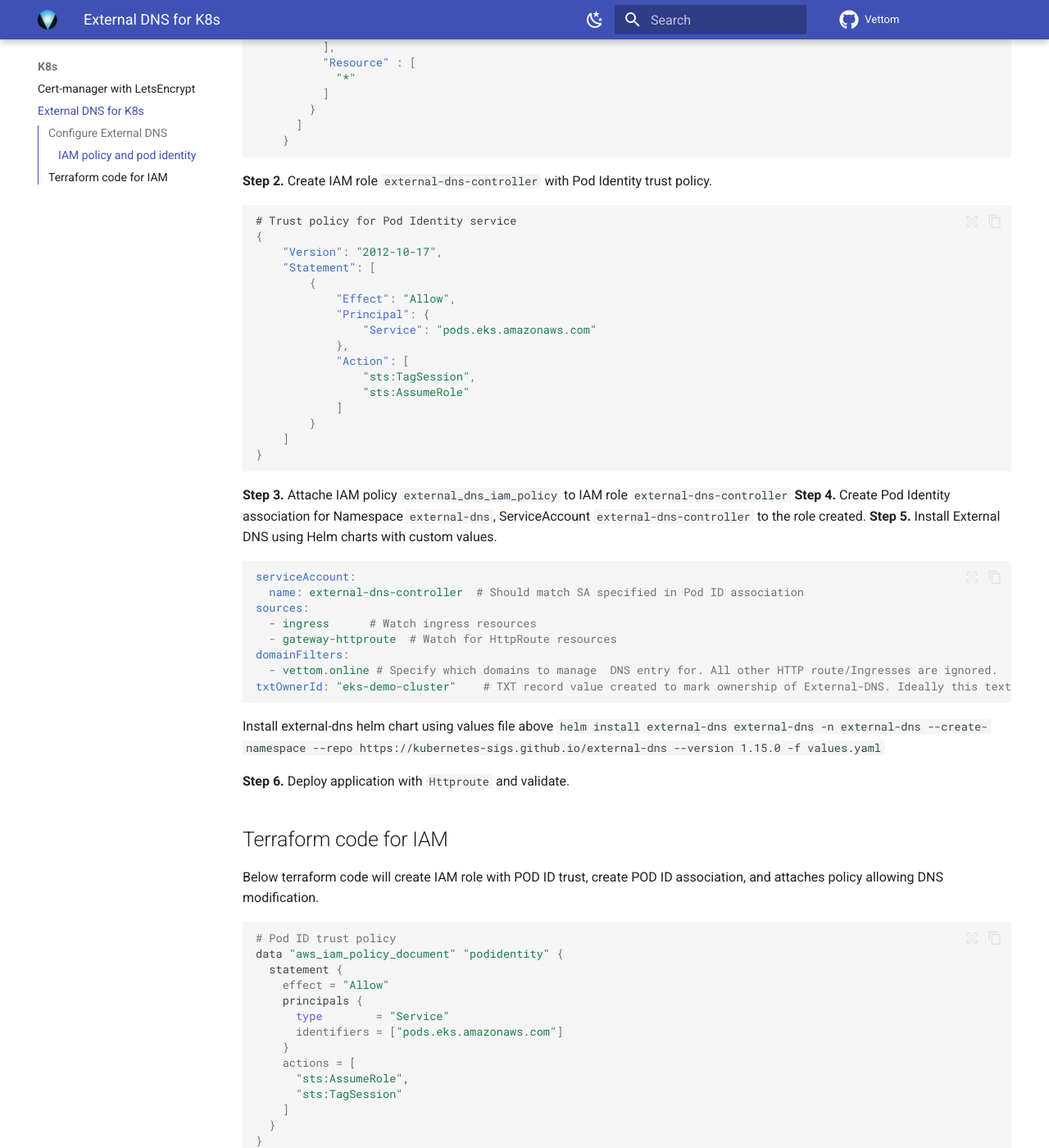
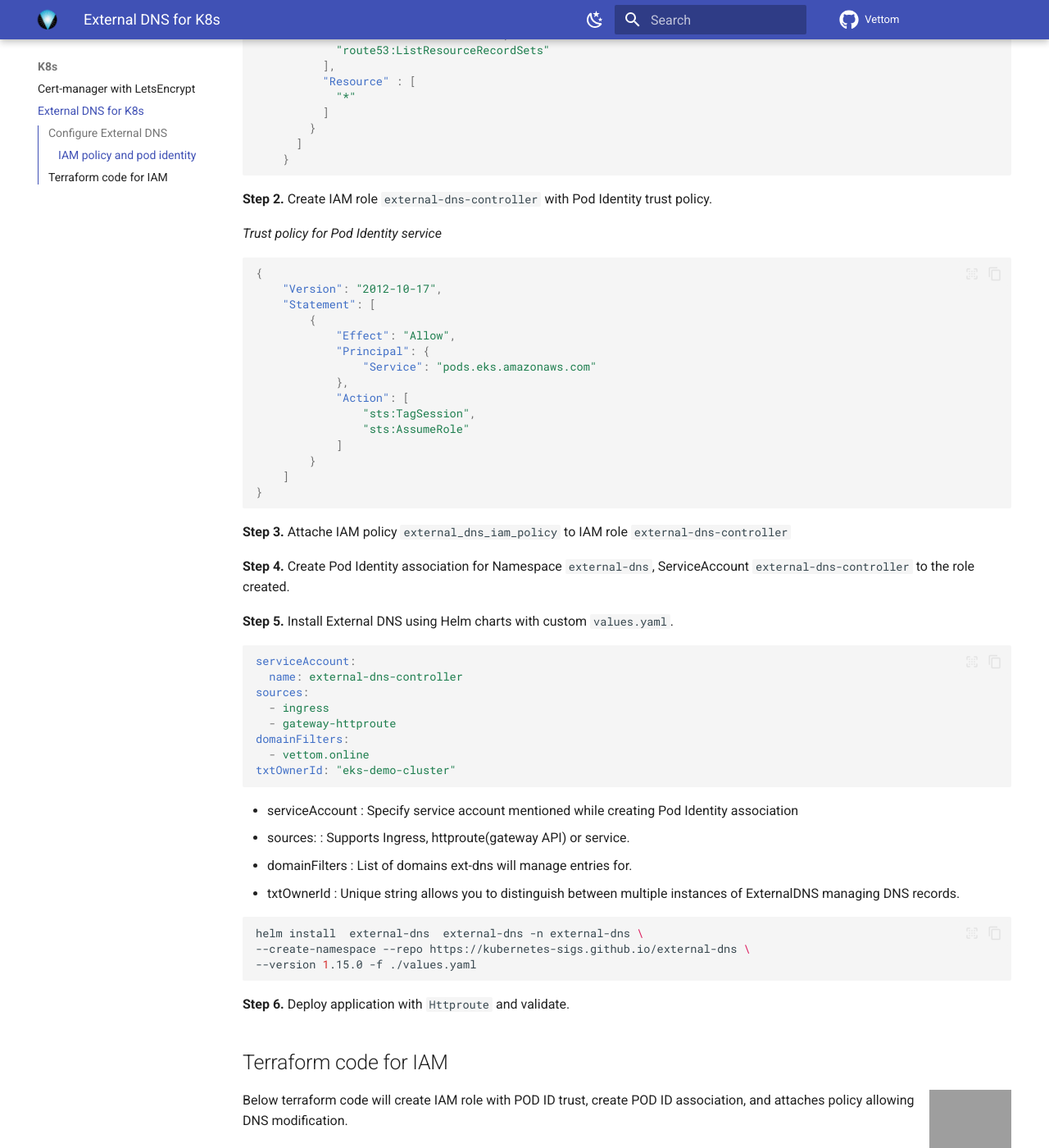
Before and after one commit to vettom/vettom.github.io, an MkDocs documentation site: the page built from docs/K8s/external-dns.md, in a window 1280 px wide and 1400 px high, scrolled down 1584 px. Shown: the whole window at 82% size. Built offline with MkDocs 1.6.1 and Material for MkDocs 9.7.7, drawn with Linux system fonts in a browser that asks for light colours; some of the changed text lies outside the part shown; grey boxes are pictures that could not be loaded.

Commit message:
Update by DV on Tue 17 Dec 2024 11:19:25 GMT

````diff
--- a/docs/K8s/external-dns.md
+++ b/docs/K8s/external-dns.md
@@ -8,7 +8,7 @@
 
 ## Configure External DNS
 There are 2 parts to installing and configuring external DNS. In this example, I will demonstrate configuring EKS cluster to manage domains configured on Route53
-![EKS logo ](https://vettom-images.s3.eu-west-1.amazonaws.com/aws/route53.jpg){: style="height:100px;width:100px" align=right }
+
 
 1. Create IAM policy and Pod Identity association
 2. Install External-DNS by passing necessary values
@@ -18,8 +18,9 @@ There are 2 parts to installing and configuring external DNS. In this example, I
 ### IAM policy and pod identity
 
 **Step 1.** Create IAM policy with necessary permissions. Note that this policy is open to manage all zones, ideally restrict policy to respective ZoneID.
+
+*IAM policy external_dns_iam_policy allowing DNS updates.*
 ```json
-# IAM policy external_dns_iam_policy allowing DNS updates.
     {
       "Version" : "2012-10-17",
       "Statement" : [
@@ -46,8 +47,10 @@ There are 2 parts to installing and configuring external DNS. In this example, I
     }
 ```
 **Step 2.** Create IAM role `external-dns-controller` with Pod Identity trust policy.
+
+*Trust policy for Pod Identity service*
+
 ```json
-# Trust policy for Pod Identity service
 {
     "Version": "2012-10-17",
     "Statement": [
@@ -65,30 +68,43 @@ There are 2 parts to installing and configuring external DNS. In this example, I
 }
 ```
 **Step 3.** Attache IAM policy `external_dns_iam_policy` to IAM role `external-dns-controller`
+
 **Step 4.** Create Pod Identity association for Namespace `external-dns`, ServiceAccount `external-dns-controller`  to the role created.
-**Step 5.** Install External DNS using Helm charts with custom values.
+
+**Step 5.** Install External DNS using Helm charts with custom `values.yaml`.
+
 
 ```yaml
 serviceAccount:
-  name: external-dns-controller  # Should match SA specified in Pod ID association
+  name: external-dns-controller
 sources:
-  - ingress      # Watch ingress resources
-  - gateway-httproute  # Watch for HttpRoute resources
+  - ingress
+  - gateway-httproute
 domainFilters:
-  - vettom.online # Specify which domains to manage  DNS entry for. All other HTTP route/Ingresses are ignored.
-txtOwnerId: "eks-demo-cluster"    # TXT record value created to mark ownership of External-DNS. Ideally this text should be able to identify service/cluster that owns the record
+  - vettom.online
+txtOwnerId: "eks-demo-cluster"
 ```
-Install external-dns helm chart using values file above
-`helm install  external-dns  external-dns -n external-dns   --create-namespace --repo https://kubernetes-sigs.github.io/external-dns --version 1.15.0 -f values.yaml`
 
+- serviceAccount : Specify service account mentioned while creating Pod Identity association
+- sources:       : Supports Ingress, httproute(gateway API) or service.
+- domainFilters  : List of domains ext-dns will manage entries for.
+- txtOwnerId     : Unique string allows you to distinguish between multiple instances of ExternalDNS managing DNS records.
+
+
+```bash
+helm install  external-dns  external-dns -n external-dns \
+--create-namespace --repo https://kubernetes-sigs.github.io/external-dns \
+--version 1.15.0 -f ./values.yaml
+```
 
 **Step 6.** Deploy application with `Httproute` and validate.
 
 ## Terraform code for IAM
+![terraform](https://vettom-images.s3.eu-west-1.amazonaws.com/generic/terraform.png){: style="height:100px;width:100px"  align="right" }
 Below terraform code will create IAM role with POD ID trust, create POD ID association, and attaches policy allowing DNS modification.
 
+*Pod ID trust policy*
 ```bash
-# Pod ID trust policy
 data "aws_iam_policy_document" "podidentity" {
   statement {
     effect = "Allow"
````
Also changed, not shown: docs/Container/build_small_container.md (+3 -1 lines).
